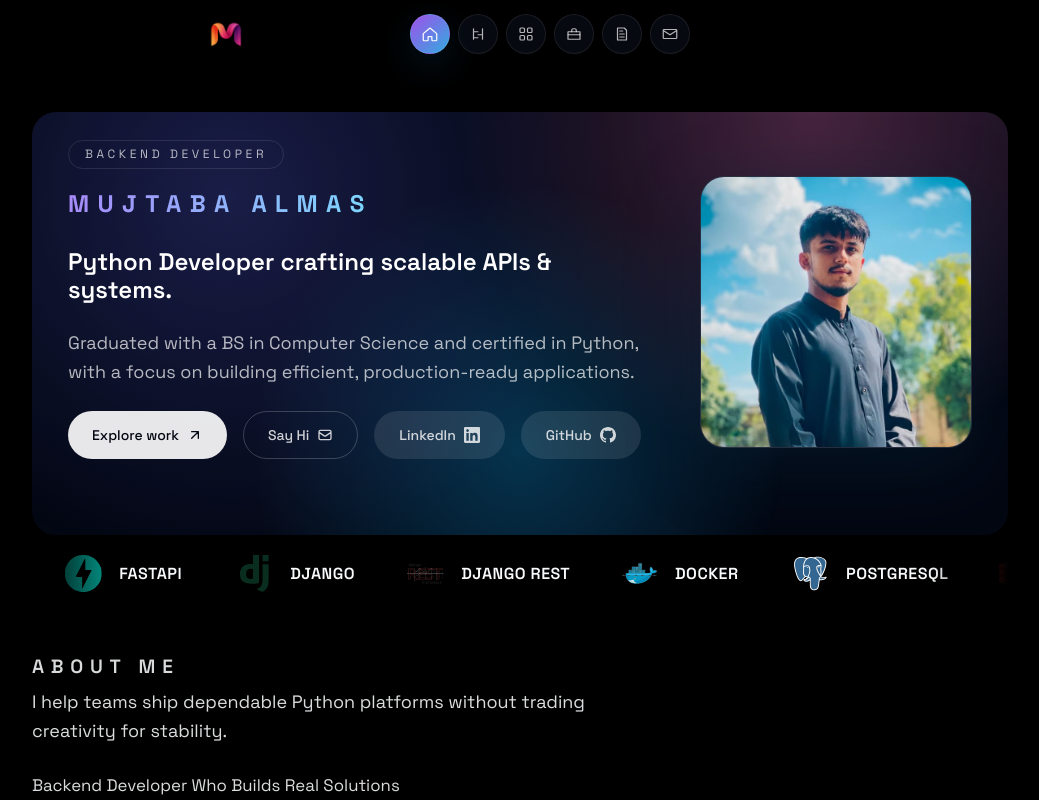
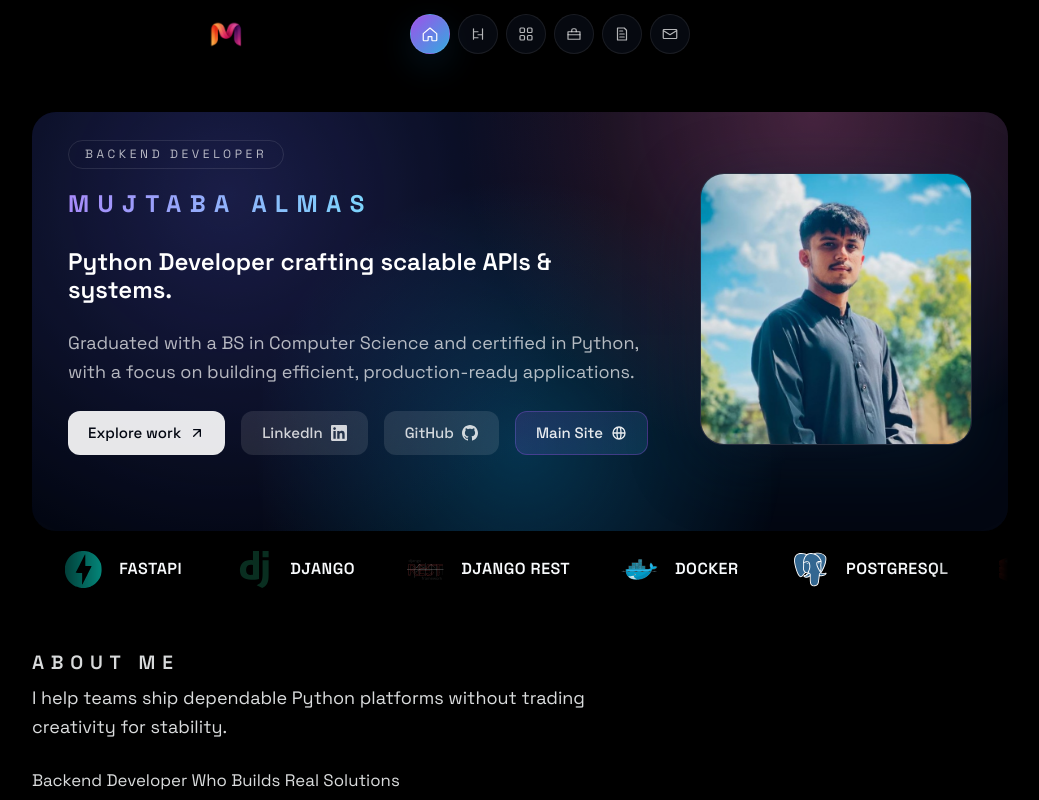
Before and after one commit to mujtabaalmas/PortfolioTemplate, a React (Vite) app in the folder frontend/: page /v2/blog/background-tasks-workers-celery-dramatiq-huey in a window 1280 px wide. Both pictures are taken after a click on the button 550 px from the left and 34 px from the top of the page. Shown: the top 800 px of the page, without its empty margins (120-1159 px from the left). Built offline with nearby package versions, Linux system fonts and the light colour scheme.

Commit message:
added main website button

```diff
--- a/frontend/src/components/HeroCard.jsx
+++ b/frontend/src/components/HeroCard.jsx
@@ -23,7 +23,7 @@ const HeroCard = ({ orientation = 'horizontal', showActions = true, className =
                 <path strokeLinecap="round" strokeLinejoin="round" strokeWidth="2" d="M7 17L17 7m0 0H7m10 0v10" />
               </svg>
             </a>
-            <a href="mailto:insights.mujtaba@gmail.com" className="btn btn-secondary">
+            {/* <a href="mailto:insights.mujtaba@gmail.com" className="btn btn-secondary">
               <span>Say Hi</span>
               <svg className="icon" fill="none" stroke="currentColor" viewBox="0 0 24 24">
                 <path
@@ -33,7 +33,7 @@ const HeroCard = ({ orientation = 'horizontal', showActions = true, className =
                   d="M3 8l7.89 5.26a2 2 0 002.22 0L21 8M5 19h14a2 2 0 002-2V7a2 2 0 00-2-2H5a2 2 0 00-2 2v10a2 2 0 002 2z"
                 />
               </svg>
-            </a>
+            </a> */}
             <a
               href="https://linkedin.com/in/mujtabaalmas"
               className="btn btn-tertiary"
@@ -51,6 +51,17 @@ const HeroCard = ({ orientation = 'horizontal', showActions = true, className =
                 <path d="M12 0c-6.626 0-12 5.373-12 12 0 5.302 3.438 9.8 8.207 11.387.599.111.793-.261.793-.577v-2.234c-3.338.726-4.033-1.416-4.033-1.416-.546-1.387-1.333-1.756-1.333-1.756-1.089-.745.083-.729.083-.729 1.205.084 1.839 1.237 1.839 1.237 1.07 1.834 2.807 1.304 3.492.997.107-.775.418-1.305.762-1.604-2.665-.305-5.467-1.334-5.467-5.931 0-1.311.469-2.381 1.236-3.221-.124-.303-.535-1.524.117-3.176 0 0 1.008-.322 3.301 1.23.957-.266 1.983-.399 3.003-.404 1.02.005 2.047.138 3.006.404 2.291-1.552 3.297-1.23 3.297-1.23.653 1.653.242 2.874.118 3.176.77.84 1.235 1.911 1.235 3.221 0 4.609-2.807 5.624-5.479 5.921.43.372.823 1.102.823 2.222v3.293c0 .319.192.694.801.576 4.765-1.589 8.199-6.086 8.199-11.386 0-6.627-5.373-12-12-12z" />
               </svg>
             </a>
+            <a
+              href="https://mujtabaalmas.me"
+              className="btn btn-website"
+              target="_blank"
+              rel="noopener noreferrer"
+            >
+              <span>Main Site</span>
+              <svg className="icon" fill="none" stroke="currentColor" viewBox="0 0 24 24">
+                <path strokeLinecap="round" strokeLinejoin="round" strokeWidth="2" d="M21 12a9 9 0 01-9 9m9-9a9 9 0 00-9-9m9 9H3m9 9a9 9 0 01-9-9m9 9c1.657 0 3-4.03 3-9s-1.343-9-3-9m0 18c-1.657 0-3-4.03-3-9s1.343-9 3-9m-9 9a9 9 0 019-9" />
+              </svg>
+            </a>
           </div>
         )}
       </div>
--- a/frontend/src/styles/sections.css
+++ b/frontend/src/styles/sections.css
@@ -239,6 +239,18 @@
   flex-wrap: wrap;
   gap: 1rem;
   margin-bottom: 1.5rem;
+  align-items: center;
+}
+
+.hero-actions .btn {
+  height: 2.75rem;
+  padding: 0 1.25rem;
+  border-radius: 0.75rem;
+  font-size: 0.9375rem;
+  display: inline-flex;
+  align-items: center;
+  justify-content: center;
+  line-height: 1;
 }
 
 @media (max-width: 768px) {
@@ -252,6 +264,10 @@
   .hero-actions .btn {
     width: 100%;
     justify-content: center;
+    border-radius: 9999px;
+    padding: 0.5rem 1rem;
+    font-size: 0.8125rem;
+    line-height: 1.5;
   }
 
 }
--- a/frontend/src/styles/styles.css
+++ b/frontend/src/styles/styles.css
@@ -313,6 +313,24 @@ html {
 
 .btn-tertiary:hover {
   border-color: rgba(255, 255, 255, 0.2);
+}
+
+.btn-website {
+  background: linear-gradient(135deg, rgba(168, 85, 247, 0.15) 0%, rgba(56, 189, 248, 0.15) 100%);
+  color: rgba(255, 255, 255, 0.9);
+  border: 1px solid rgba(168, 85, 247, 0.3);
+}
+
+.btn-website:hover {
+  background: linear-gradient(135deg, rgba(168, 85, 247, 0.25) 0%, rgba(56, 189, 248, 0.25) 100%);
+  border-color: rgba(168, 85, 247, 0.5);
+  color: #fff;
+}
+
+@media (max-width: 480px) {
+  .btn-website {
+    padding: 0.5rem 0.875rem;
+  }
 }
 
 /* Badge */
```
